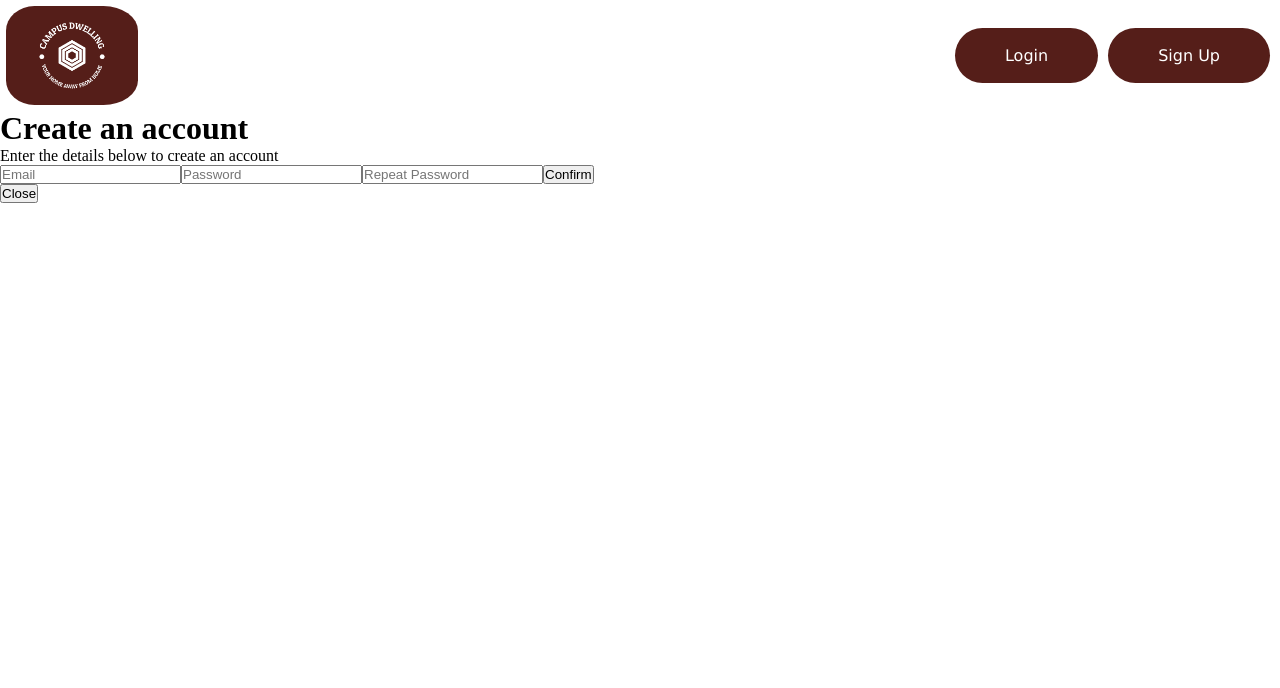
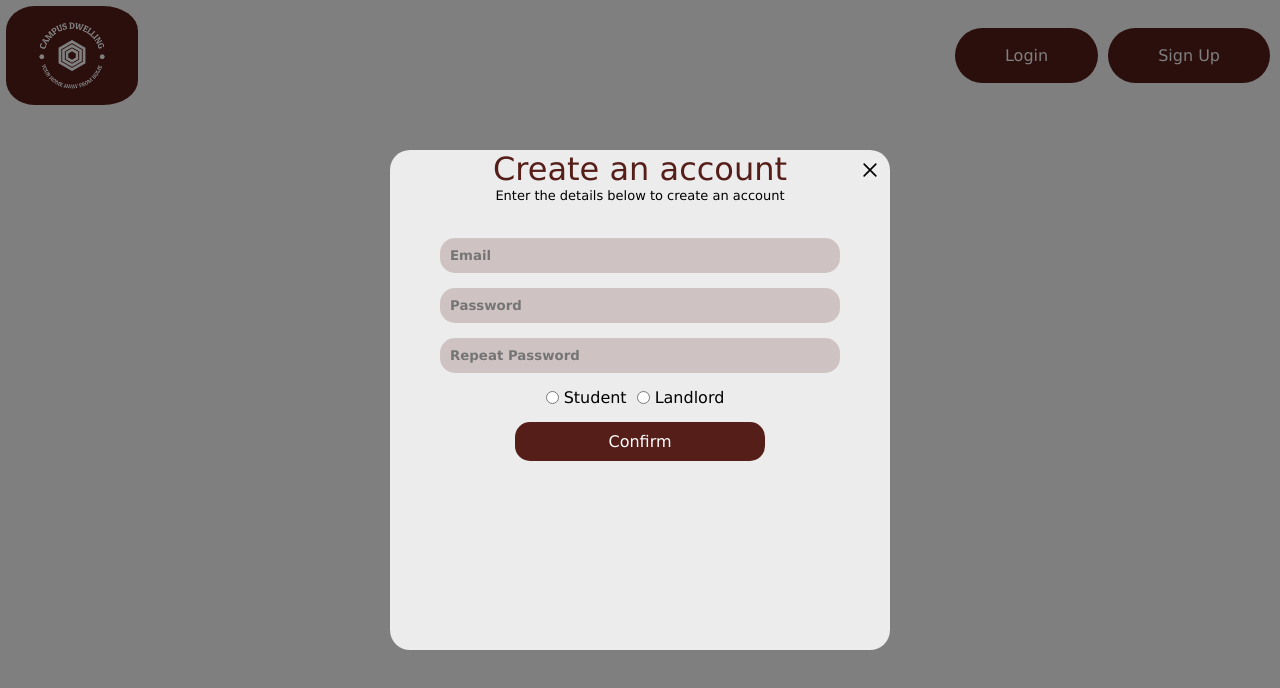
Before and after one commit to ZandrevdBerg/Student-Housing-Application, a Vue app: page / in a window 1280 px wide. Both pictures are taken after a click on the button "Sign Up". Shown: the top 688 px of the page. Built offline with nearby package versions, Linux system fonts and the light colour scheme.

Commit message:
Added Modal for Sign Up Button

```diff
--- a/src/App.vue
+++ b/src/App.vue
@@ -18,6 +18,7 @@ import Header from "./components/Header.vue"
   box-sizing: border-box;
   padding: 0;
   margin: 0;
+
 }
 
 </style>
--- a/src/components/SignUp_Modal.vue
+++ b/src/components/SignUp_Modal.vue
@@ -7,7 +7,7 @@ const props = defineProps({
 
 const emits = defineEmits(['close']);
 
-function onClose(){
+function onClose() {
     emits('close');
 }
 
@@ -16,18 +16,152 @@ function onClose(){
 
 
 <template>
-    <div v-if="isVisible">
+    <div v-if="isVisible" class="modal-mask">
+        <div class="modal-container">
+            <div class="modal-header">
                 <h1>Create an account</h1>
                 <p>Enter the details below to create an account</p>
+            </div>
+            <div class="modal-body">
                 <form>
                     <input type="email" placeholder="Email" required>
                     <input type="password" placeholder="Password" required>
                     <input type="password" placeholder="Repeat Password" required>
+                    <div class="modal-body-checkbox">
+                        <input type="radio" value="student" id="student" name="PersonType">
+                        <label for="student">Student</label>
+                        <input type="radio" value="landlord" id="landlord" name="PersonType">
+                        <label for="landlord">Landlord</label>
+                    </div>
+                    <div class="form-submit">
                         <input type="submit" value="Confirm">
+                    </div>
                 </form>
-    <button @click="onClose">Close</button>
+            </div>
+            <div>
+                <button @click="onClose" class="closeButton"></button>
+            </div>
+        </div>
     </div>
 </template>
 
 
-<style scoped></style>
+<style scoped>
+.modal-mask {
+    display: flex;
+    position: fixed;
+    top: 0;
+    left: 0;
+    width: 100%;
+    height: 100%;
+    background-color: rgba(0, 0, 0, 0.5);
+
+}
+
+.modal-container {
+    position: relative;
+    display: flex;
+    flex-direction: column;
+    /* background-color: #FFFFFF; */
+    background-color: rgba(255, 255, 255, 0.85);
+    width: 500px;
+    height: 500px;
+    margin: auto;
+    font-family: 'Lucida Sans', 'Lucida Sans Regular', 'Lucida Grande', 'Lucida Sans Unicode', Geneva, Verdana, sans-serif;
+    border-radius: 20px;
+
+}
+
+.modal-header {
+    text-align: center;
+}
+
+.modal-header h1 {
+    color: rgba(85, 30, 25, 1);
+    font-weight: 500;
+}
+
+.modal-header p {
+    font-size: small;
+}
+
+.modal-body {
+    margin-top: 20px;
+    display: flex;
+    justify-content: center;
+
+}
+
+.modal-body form input {
+    display: block;
+    margin-top: 15px;
+    padding: 10px;
+    font-family: 'Lucida Sans', 'Lucida Sans Regular', 'Lucida Grande', 'Lucida Sans Unicode', Geneva, Verdana, sans-serif;
+
+}
+
+.modal-body form input[type='email'],
+input[type='password'] {
+    width: 400px;
+    background-color: rgba(85, 30, 25, 0.2);
+    border: none;
+    font-weight: 600;
+    border-radius: 15px;
+
+}
+
+.form-submit {
+    display: flex;
+    justify-content: center;
+}
+
+.form-submit input {
+    width: 250px;
+    border-radius: 15px;
+    font-weight: 500;
+    font-size: 16px;
+    background-color: rgba(85, 30, 25, 1);
+    color: #FFFFFF;
+    box-shadow: none;
+    border: none;
+}
+
+.closeButton {
+    position: absolute;
+    top: 10px;
+    right: 10px;
+    height: 20px;
+    width: 20px;
+    background-image: url("../assets/x-close-delete-svgrepo-com.svg");
+    background-size: cover;
+    border: none;
+    cursor: pointer;
+}
+
+
+input[type="submit"] {
+    transition: all 0.3s ease 0s;
+    cursor: pointer;
+}
+
+input[type="submit"]:hover {
+    background-color: #195055;
+}
+
+.modal-body-checkbox {
+    display: flex;
+    justify-content: center;
+    align-items: center;
+}
+
+
+.modal-body-checkbox input[type=checkbox],
+.modal-body-checkbox label {
+    display: inline-block;
+    vertical-align: middle;
+    justify-content: center;
+    margin-right: 10px;
+    margin-left: 5px;
+    margin-top: 15px;
+}
+</style>
```
Also changed, not shown: src/assets/x-close-delete-svgrepo-com.svg (added). Lines whose indentation alone changed are shown as unchanged.
